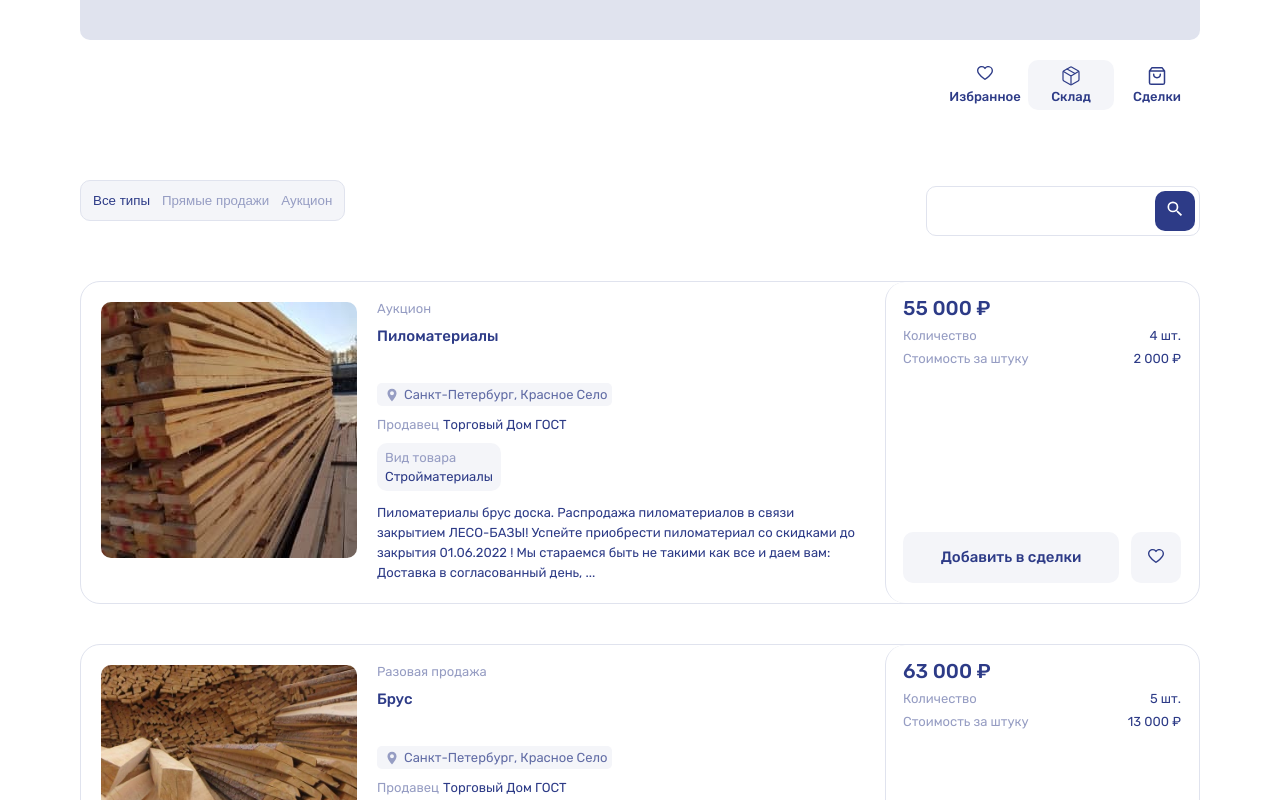
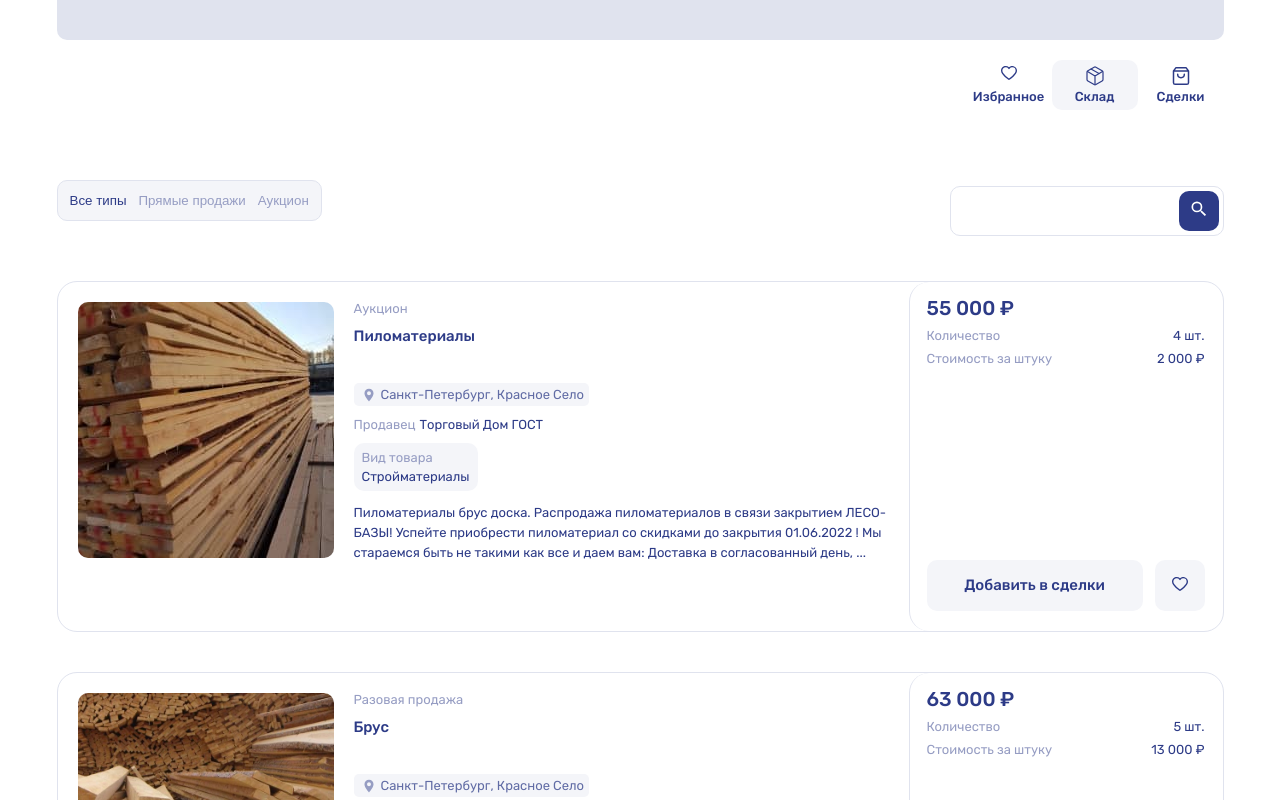
Before and after one commit to NaviSparrow/vue-test-construct, a Vue app: page /#/ in a window 1280 px wide. Shown: the top 800 px of the page. Built offline with nearby package versions, Linux system fonts and the light colour scheme.

Commit message:
поправит стили для кнопок прибьет футер к низу

```diff
--- a/public/css/style.css
+++ b/public/css/style.css
@@ -7,6 +7,7 @@
 
 .html {
     max-width: 100vw;
+    height: 100%;
 }
 
 .visually-hidden {
@@ -26,7 +27,8 @@ img {
 }
 
 body {
-    max-width: 1200px;
+    max-width: 1247px;
+    height: 100vh;
     margin: 0 auto;
     padding: 0 40px;
     font-family: "Rubik", Arial, sans-serif;
@@ -34,10 +36,17 @@ body {
     font-style: normal;
 }
 
+.container {
+    display: flex;
+    flex-direction: column;
+    min-height: 100%;
+}
+
 .button {
     border: none;
     margin: 0;
     min-width: 50px;
+    min-height: 50px;
     max-width: 100%;
     font-family: inherit;
     font-weight: 500;
@@ -152,6 +161,9 @@ body {
 }
 
 /*main*/
+.page-main {
+    flex-grow: 1;
+}
 
 .page-main__wrapper {
     margin-top: 70px;
@@ -334,7 +346,7 @@ body {
     display: grid;
     grid-template-columns: auto 1fr;
     column-gap: 20px;
-    padding: 20px;
+    padding: 20px 20px 68px 20px;
 }
 
 @media (max-width: 640px) {
@@ -454,13 +466,18 @@ body {
     flex-grow: 1;
     max-width: 274px;
     margin: 0 auto;
-
     padding: 17px 35px;
 }
 
 .offer__favorite-button {
+    padding: 17px 17px;
     margin-left: 12px;
-    padding: 17px 17px;
+}
+
+.offer__favorite-button--small {
+    padding: 0;
+    min-width: 40px;
+    min-height: 40px;
 }
 
 .offer__favorite-button svg {
@@ -483,15 +500,26 @@ body {
 .offer__pay-button {
     flex-grow: 1;
     margin: 0 auto;
+    min-height: 40px;
     padding: 12px;
     background-color: #69C57F;
     color: #ffffff;
 }
 
+.offer__pay-button:hover {
+    box-shadow: 0 0 4px 0 #053910;
+}
+
 .offer__pay-button--disabled {
     background-color: #ffffff;
-    border: rgba(224, 227, 238, 1);
+    border: 1px solid #E0E3EE;
     color: #969DC3;
+}
+
+.offer__pay-button--disabled:hover {
+    pointer-events: none;
+    box-shadow: none;
+    cursor: default;
 }
 
 @media (max-width: 394px) {
@@ -521,7 +549,7 @@ body {
 /*footer*/
 
 .page-footer__title {
-    font-size: 20px;
+    font-size: 15px;
     margin: 15px auto;
 }
 
--- a/public/index.html
+++ b/public/index.html
@@ -12,6 +12,6 @@
     <title>Тестовое задание</title>
 </head>
 <body>
-<div id="app"></div>
+<div class="container" id="app"></div>
 </body>
 </html>
```
